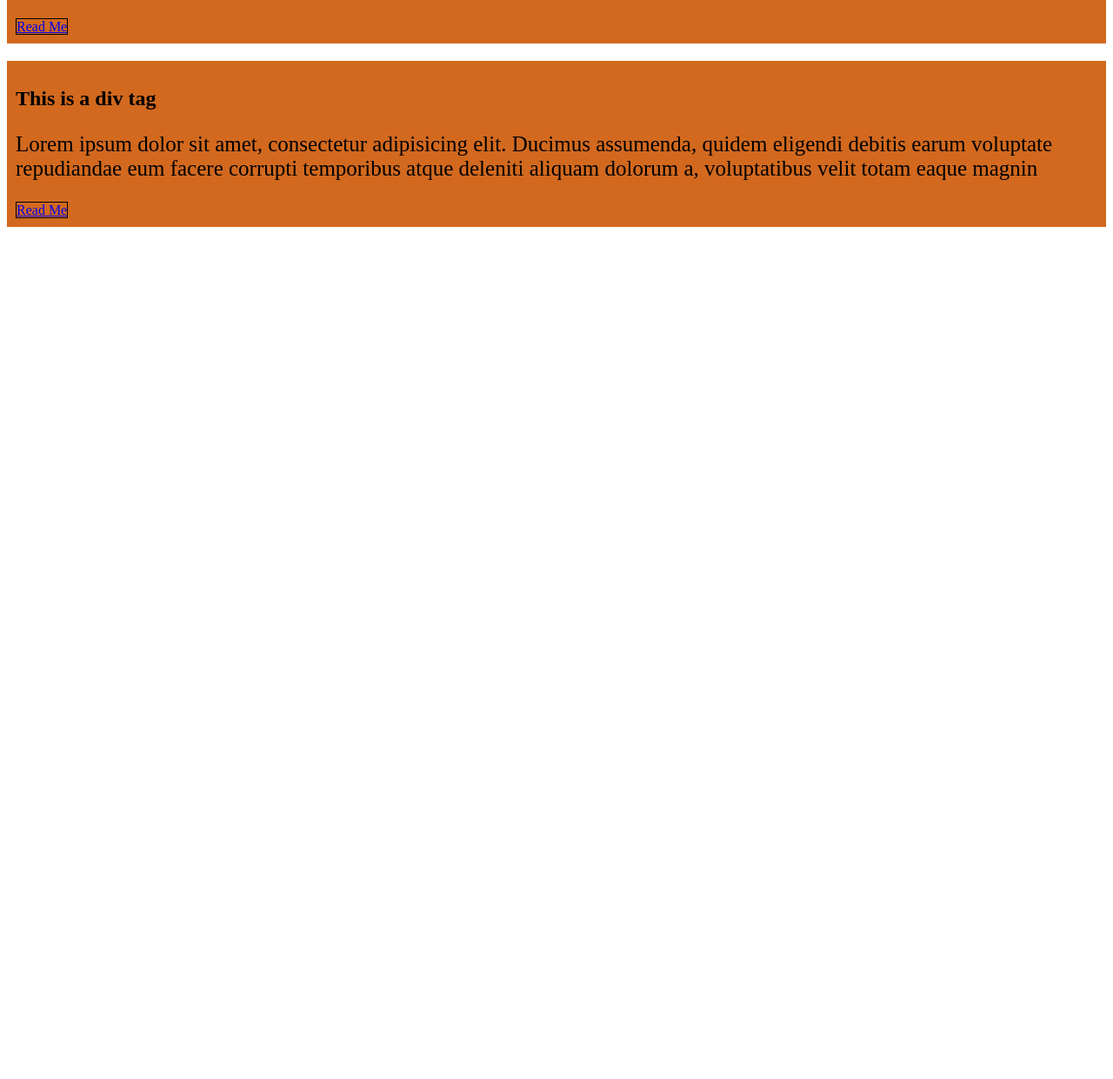
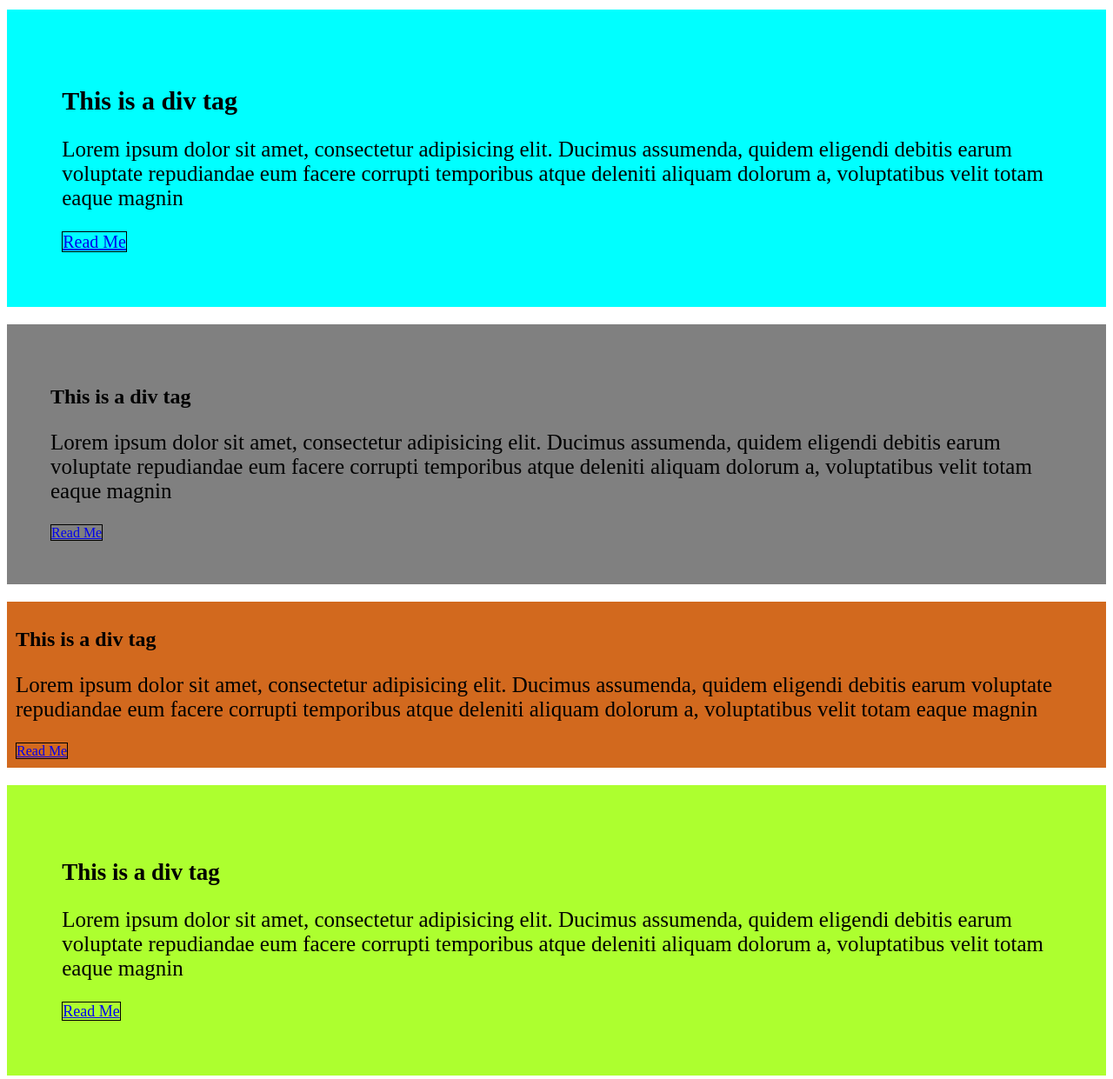
Before and after one commit to goni411/Learning-HTML, a plain HTML site: page index.html in a window 1280 px wide. Shown: the part 3320-4561 px from the top of the page at 87% size. Before the commit the page ends 3601 px from the top, so only its background shows below. Drawn offline with nearby package versions, Linux system fonts and the light colour scheme; a web font is replaced by a local one.

Commit message:
Class & ID

```diff
--- a/index.html
+++ b/index.html
@@ -239,7 +239,7 @@
       <li><a href="https://priyomall.com">Contact</a></li>
       <li><a href="https://priyomall.com">about</a></li>
     </ul>
-    <div>
+    <div class="one">
       <h2>This is a div tag</h2>
       <p>
         Lorem ipsum dolor sit amet, consectetur adipisicing elit. Ducimus
@@ -249,7 +249,7 @@
       </p>
       <a href="#">Read Me</a>
     </div>
-    <div>
+    <div class="two">
       <h2>This is a div tag</h2>
       <p>
         Lorem ipsum dolor sit amet, consectetur adipisicing elit. Ducimus
@@ -259,7 +259,7 @@
       </p>
       <a href="#">Read Me</a>
     </div>
-    <div>
+    <div class="one">
       <h2>This is a div tag</h2>
       <p>
         Lorem ipsum dolor sit amet, consectetur adipisicing elit. Ducimus
@@ -269,7 +269,37 @@
       </p>
       <a href="#">Read Me</a>
     </div>
-    <div>
+    <div id="frist">
+      <h2>This is a div tag</h2>
+      <p>
+        Lorem ipsum dolor sit amet, consectetur adipisicing elit. Ducimus
+        assumenda, quidem eligendi debitis earum voluptate repudiandae eum
+        facere corrupti temporibus atque deleniti aliquam dolorum a,
+        voluptatibus velit totam eaque magnin
+      </p>
+      <a href="#">Read Me</a>
+    </div>
+    <div id="sec">
+      <h2>This is a div tag</h2>
+      <p>
+        Lorem ipsum dolor sit amet, consectetur adipisicing elit. Ducimus
+        assumenda, quidem eligendi debitis earum voluptate repudiandae eum
+        facere corrupti temporibus atque deleniti aliquam dolorum a,
+        voluptatibus velit totam eaque magnin
+      </p>
+      <a href="#">Read Me</a>
+    </div>
+    <div id="third">
+      <h2>This is a div tag</h2>
+      <p>
+        Lorem ipsum dolor sit amet, consectetur adipisicing elit. Ducimus
+        assumenda, quidem eligendi debitis earum voluptate repudiandae eum
+        facere corrupti temporibus atque deleniti aliquam dolorum a,
+        voluptatibus velit totam eaque magnin
+      </p>
+      <a href="#">Read Me</a>
+    </div>
+    <div id="third" class="three">
       <h2>This is a div tag</h2>
       <p>
         Lorem ipsum dolor sit amet, consectetur adipisicing elit. Ducimus
--- a/style.css
+++ b/style.css
@@ -3,7 +3,6 @@ p {
 }
 img {
   width: 100px;
-  hight: 100px;
   border-radius: 50%;
 }
 table {
@@ -39,5 +38,23 @@ div {
   background-color: chocolate;
   padding: 10px;
   margin-bottom: 20px;
-
 }
+.one {
+  background-color: aqua;
+  font-size: 20px;
+  padding: 5%;
+}
+.three {
+  background-color: aqua;
+  font-size: 40px;
+  padding: 5%;
+}
+#frist {
+  background-color: gray;
+  padding: 50px;
+}
+#third {
+  background-color: greenyellow;
+  font-size: 18px;
+  padding: 5%;
+}
```
